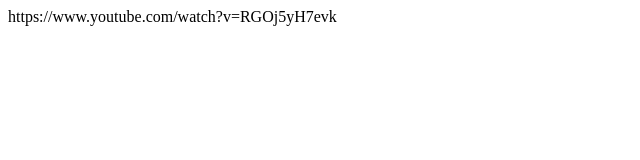
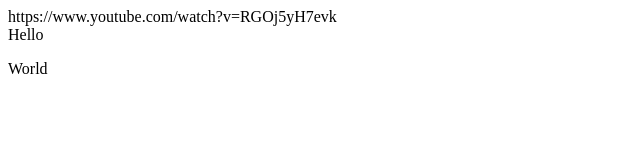
Before and after one commit to Santaends/IT5007_Test2, a plain HTML site: page index.html in a window 1280 px wide. Shown: the full height of the page, 0-640 px from the left. Drawn offline with Linux system fonts and the light colour scheme.

Commit message:
Added hello world

```diff
--- a/index.html
+++ b/index.html
@@ -1 +1,3 @@
 https://www.youtube.com/watch?v=RGOj5yH7evk
+<div>Hello</div>
+<p>World</p>
```
